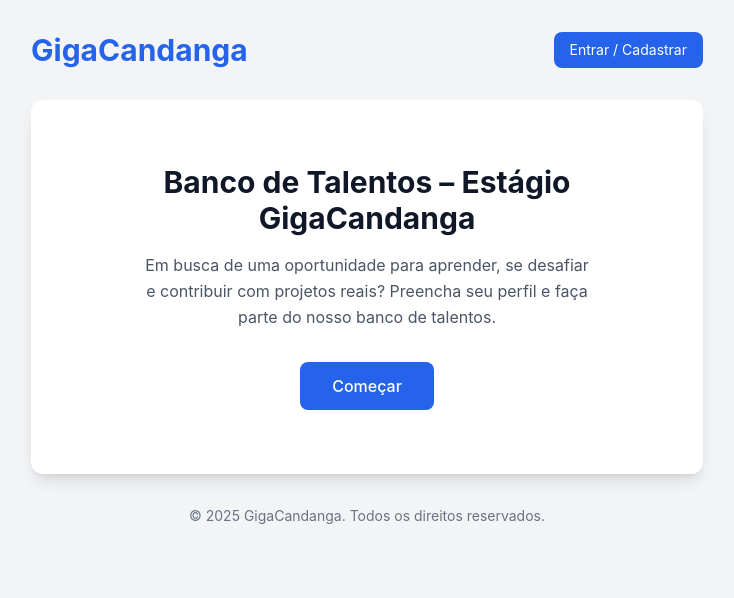
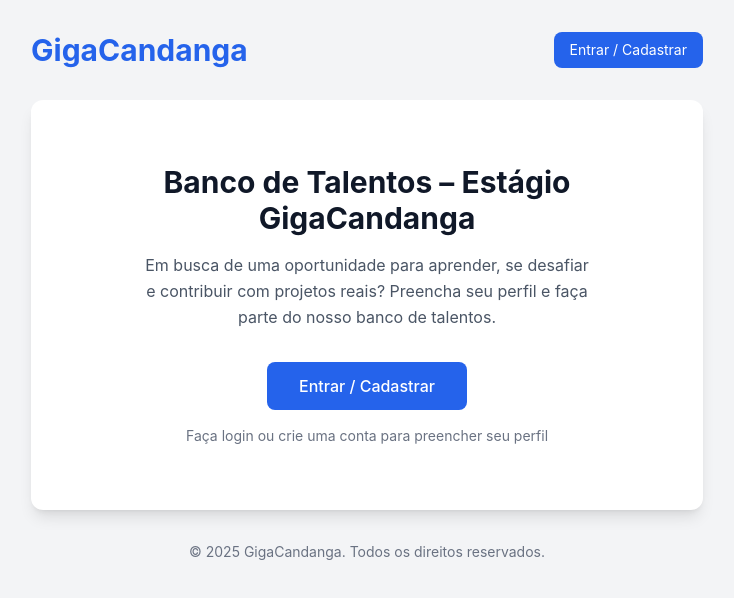
Before and after one commit to carlosdenner/banco-de-talentos, a React (Vite) app: page / in a window 1280 px wide. Shown: the top 598 px of the page, without its empty margins (273-1007 px from the left). Built offline with nearby package versions, Linux system fonts and the light colour scheme; no server answers.

Commit message:
Require authentication before starting form - show Entrar/Cadastrar on welcome

```diff
--- a/src/App.tsx
+++ b/src/App.tsx
@@ -1,11 +1,22 @@
+import { useState } from 'react';
 import { AppShell } from './components/Layout';
 import { ApplicationWizard } from './features/application/ApplicationWizard';
+import { AuthModal } from './components/Auth';
 
 function App() {
+  const [showAuthModal, setShowAuthModal] = useState(false);
+
   return (
-    <AppShell>
-      <ApplicationWizard />
-    </AppShell>
+    <>
+      <AppShell onOpenAuth={() => setShowAuthModal(true)}>
+        <ApplicationWizard onOpenAuth={() => setShowAuthModal(true)} />
+      </AppShell>
+
+      <AuthModal
+        isOpen={showAuthModal}
+        onClose={() => setShowAuthModal(false)}
+      />
+    </>
   );
 }
 
--- a/src/components/Layout/AppShell.tsx
+++ b/src/components/Layout/AppShell.tsx
@@ -1,14 +1,13 @@
-import { useState, type ReactNode } from 'react';
+import type { ReactNode } from 'react';
 import { useAuth } from '../../lib/authContext';
-import { AuthModal } from '../Auth';
 
 interface AppShellProps {
   children: ReactNode;
+  onOpenAuth: () => void;
 }
 
-export function AppShell({ children }: AppShellProps) {
+export function AppShell({ children, onOpenAuth }: AppShellProps) {
   const { user, signOut, loading } = useAuth();
-  const [showAuthModal, setShowAuthModal] = useState(false);
 
   return (
     <div className="min-h-screen bg-background py-8 px-4">
@@ -35,7 +34,7 @@ export function AppShell({ children }: AppShellProps) {
                   </>
                 ) : (
                   <button
-                    onClick={() => setShowAuthModal(true)}
+                    onClick={onOpenAuth}
                     className="px-4 py-2 text-sm bg-primary text-white rounded-lg hover:bg-primary-dark transition-colors"
                   >
                     Entrar / Cadastrar
@@ -60,11 +59,6 @@ export function AppShell({ children }: AppShellProps) {
           &copy; {new Date().getFullYear()} GigaCandanga. Todos os direitos reservados.
         </footer>
       </div>
-
-      <AuthModal
-        isOpen={showAuthModal}
-        onClose={() => setShowAuthModal(false)}
-      />
     </div>
   );
 }
--- a/src/features/application/ApplicationWizard.tsx
+++ b/src/features/application/ApplicationWizard.tsx
@@ -137,7 +137,11 @@ function recordToFormData(record: ApplicationRecord): ApplicationFormData {
   };
 }
 
-export function ApplicationWizard() {
+interface ApplicationWizardProps {
+  onOpenAuth?: () => void;
+}
+
+export function ApplicationWizard({ onOpenAuth }: ApplicationWizardProps) {
   const [currentStep, setCurrentStep] = useState<Step>('welcome');
   const [isSubmitting, setIsSubmitting] = useState(false);
   const [submitError, setSubmitError] = useState<string | null>(null);
@@ -276,7 +280,7 @@ export function ApplicationWizard() {
   const renderStep = () => {
     switch (currentStep) {
       case 'welcome':
-        return <StepWelcome onStart={() => setCurrentStep('dados')} />;
+        return <StepWelcome onStart={() => setCurrentStep('dados')} onOpenAuth={onOpenAuth || (() => {})} />;
       case 'dados':
         return <StepDadosPessoais />;
       case 'formacao':
--- a/src/features/application/steps/StepWelcome.tsx
+++ b/src/features/application/steps/StepWelcome.tsx
@@ -1,8 +1,13 @@
+import { useAuth } from '../../../lib/authContext';
+
 interface StepWelcomeProps {
   onStart: () => void;
+  onOpenAuth: () => void;
 }
 
-export function StepWelcome({ onStart }: StepWelcomeProps) {
+export function StepWelcome({ onStart, onOpenAuth }: StepWelcomeProps) {
+  const { user, loading } = useAuth();
+
   return (
     <div className="text-center py-8">
       <h2 className="text-2xl md:text-3xl font-bold text-gray-900 mb-4">
@@ -12,6 +17,10 @@ export function StepWelcome({ onStart }: StepWelcomeProps) {
         Em busca de uma oportunidade para aprender, se desafiar e contribuir com projetos reais?
         Preencha seu perfil e faça parte do nosso banco de talentos.
       </p>
+
+      {loading ? (
+        <div className="h-12" /> // Placeholder while loading
+      ) : user ? (
         <button
           onClick={onStart}
           className="
@@ -22,6 +31,23 @@ export function StepWelcome({ onStart }: StepWelcomeProps) {
         >
           Começar
         </button>
+      ) : (
+        <>
+          <button
+            onClick={onOpenAuth}
+            className="
+              px-8 py-3 bg-primary text-white font-medium rounded-lg
+              hover:bg-primary-dark transition-colors
+              focus:outline-none focus:ring-2 focus:ring-primary focus:ring-offset-2
+            "
+          >
+            Entrar / Cadastrar
+          </button>
+          <p className="text-sm text-gray-500 mt-4">
+            Faça login ou crie uma conta para preencher seu perfil
+          </p>
+        </>
+      )}
     </div>
   );
 }
```
Also changed, not shown: playwright-report/index.html (+1 -1 lines), 2 other files (tests, documents, lock files or other folders). Lines whose indentation alone changed are shown as unchanged.
